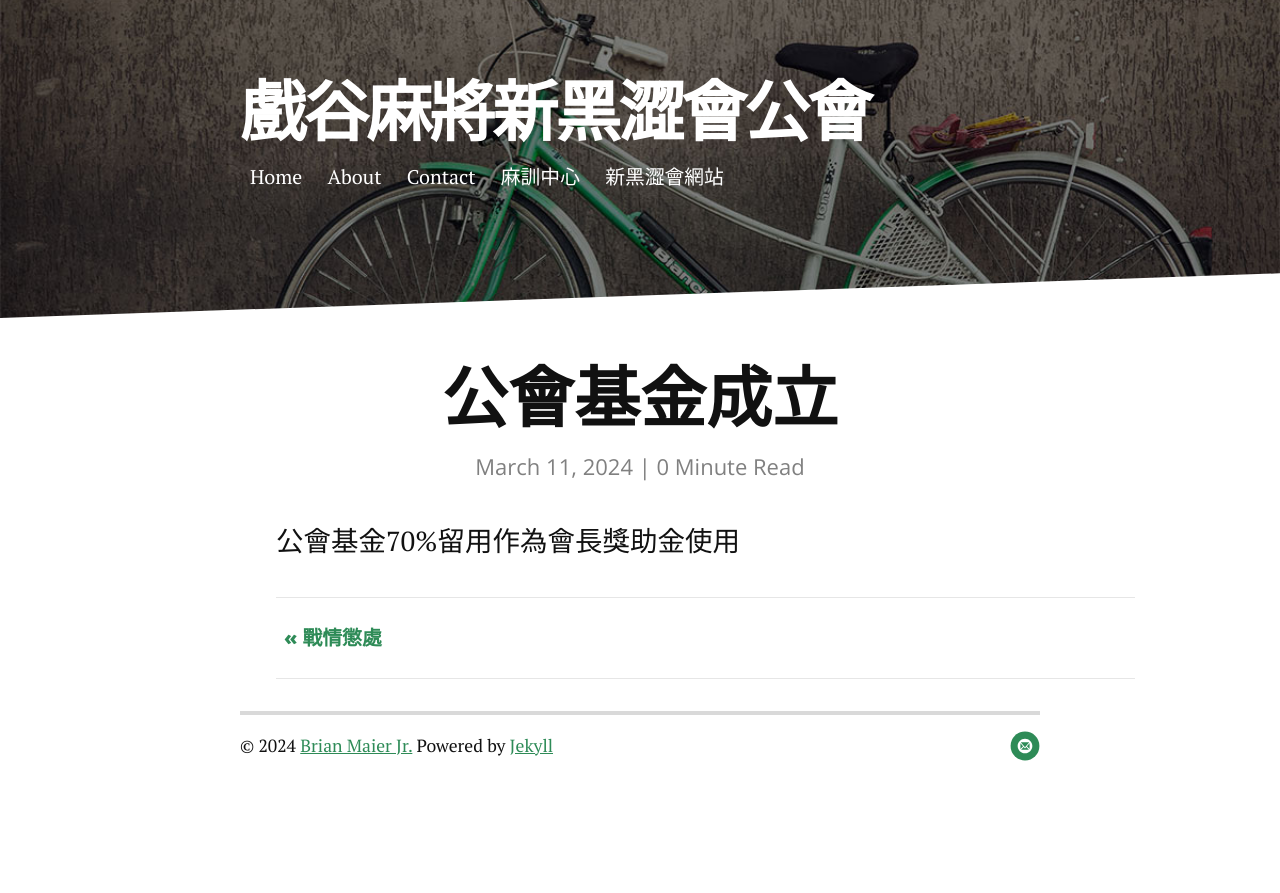
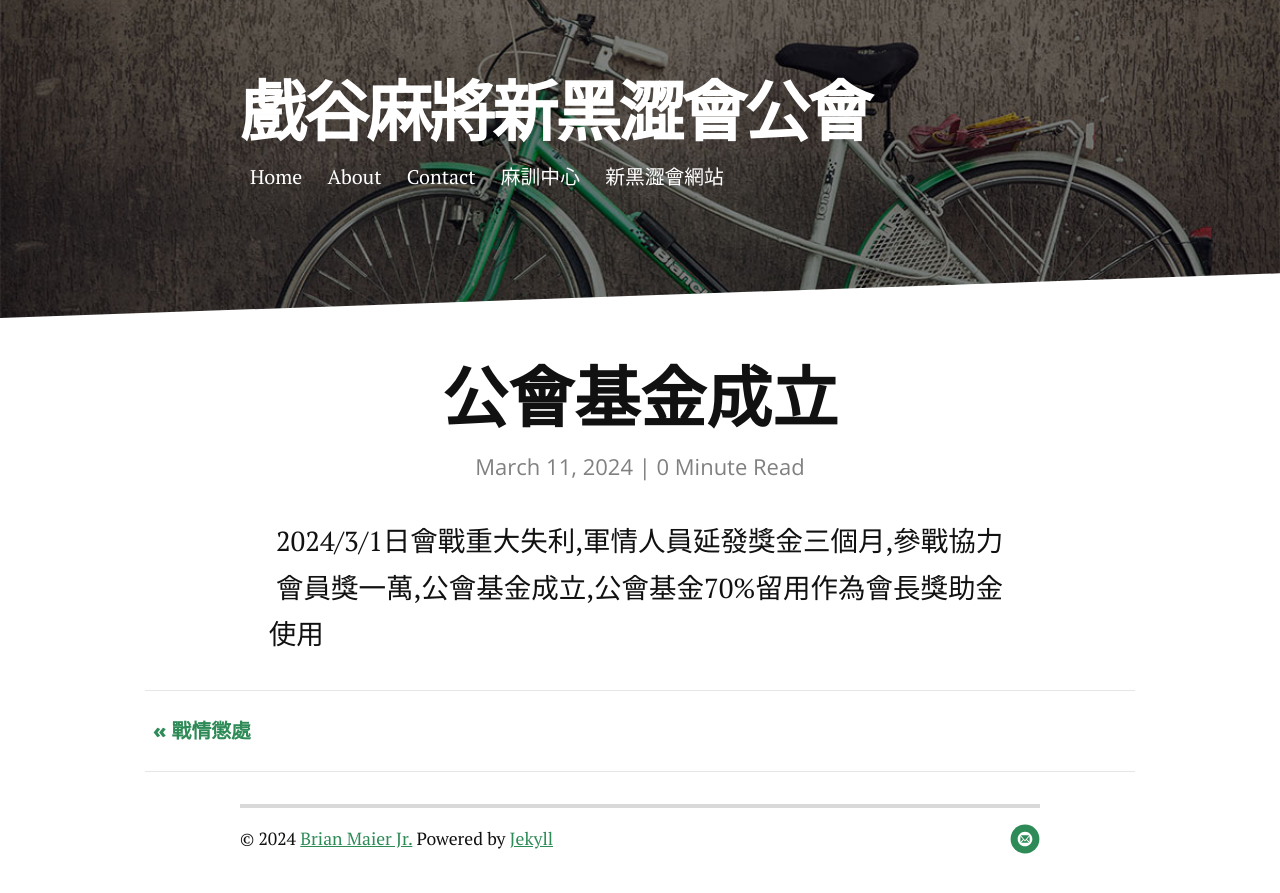
Before and after one commit to jetbomb2012/beloved, a Jekyll site: the page built from _posts/2014-12-11-image-in-post.markdown, in a window 1280 px wide. Shown: the top 893 px of the page. Built offline with Jekyll 4.4.1, drawn with Linux system fonts in a browser that asks for light colours; nearby versions of some CDN libraries.

Commit message:
Update 2014-12-11-image-in-post.markdown

```diff
--- a/_posts/2014-12-11-image-in-post.markdown
+++ b/_posts/2014-12-11-image-in-post.markdown
@@ -4,4 +4,4 @@ title:  "公會基金成立"
 date:   2024-03-11
 ---
 
-<p class="intro"><span class="dropcap"></span>公會基金70%留用作為會長獎助金使用</p>
+<p class="intro"><span class="dropcap"></span>2024/3/1日會戰重大失利,軍情人員延發獎金三個月,參戰協力會員獎一萬,公會基金成立,公會基金70%留用作為會長獎助金使用</p>
```
